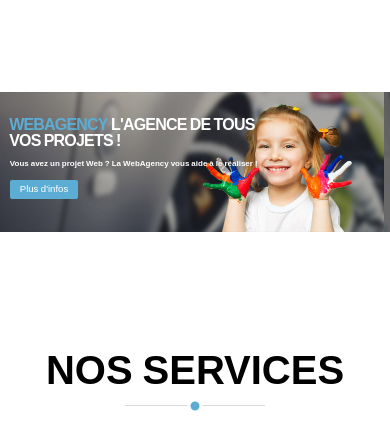
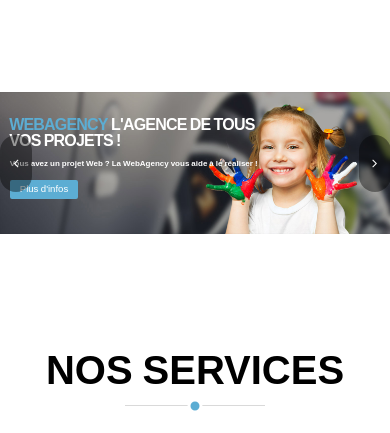
Before and after one commit to aerya973/OpenClassroom, a PHP site: page / in a window 390 px wide. Shown: the part 246-679 px from the top of the page. Run offline with PHP 8.4, Linux system fonts and the light colour scheme.

Commit message:
Avant repositonnement div contact mobile

```diff
--- a/webangency/css/mobile.css
+++ b/webangency/css/mobile.css
@@ -34,12 +34,47 @@
 		margin: 0;
 		position: static;
 	}
-	li.fille {
-		width: auto;
+	#slide img {
+		width: 100%;
+	}
+	.fille {
 		margin-right: -4%;
 	}
+	.garcon {
+		display: none;
+	}
+	.fa.fa-angle-right.fa-2x {
+		z-index: 2;
+		background: rgba(0, 0, 0, .4);
+		color: #fff;
+		text-decoration: none;
+		height: 57px;
+		width: 32px;
+		border-radius: 45px;
+		position: absolute;
+		top: 45%;
+		left: 92%;
+		display: flex;
+		align-items: center;
+		justify-content: center;
+	}
+	.fa.fa-angle-left.fa-2x {
+		z-index: 2;
+		background: rgba(0, 0, 0, .4);
+		color: #fff;
+		text-decoration: none;
+		height: 57px;
+		width: 32px;
+		border-radius: 45px;
+		position: absolute;
+		top: 45%;
+		left: 0%;
+		display: flex;
+		align-items: center;
+		justify-content: center;
+	}
 	#slide img {
-		width: 400px;
+		width: 100%;
 	}
 	#slidetext h1 {
 		position: absolute;
--- a/webangency/css/style.css
+++ b/webangency/css/style.css
@@ -195,6 +195,14 @@ nav a:hover {
 	animation-duration: 10s;
 	animation-iteration-count: infinite;
 	animation-timing-function: ease-in-out;
+}
+
+.fa.fa-angle-right.fa-2x {
+	display: none;
+}
+
+.fa.fa-angle-left.fa-2x {
+	display: none;
 }
 
 @media screen and (min-width: 1223px) {
@@ -577,7 +585,7 @@ iframe {
 .box {
 	background-color: rgba(255, 255, 255, 0.7);
 	z-index: 2;
-	left: 900px;
+	left: 65%;
 	padding-bottom: 10px;
 	padding-left: 15px;
 	padding-top: 5px;
@@ -587,6 +595,7 @@ iframe {
 	border: 2px solid rgba(255, 255, 255, 0.7);
 	border-radius: 2px;
 	z-index: 1;
+	margin-top: 7%;
 }
 
 .box p {
--- a/webangency/index.html
+++ b/webangency/index.html
@@ -28,7 +28,12 @@
 	<!-- Slider -->
 	<div id="slideshow">
 		<ul id="slide">
-			<li class="fille"><img src="images/slider/bg1.jpg"></li>
+			<li class="fille">
+				<img src="images/slider/bg1.jpg">
+				<i class="fa fa-angle-right fa-2x"></i>
+				<i class="fa fa-angle-left fa-2x"></i>
+
+			</li>
 			<li class="garcon"><img src="images/slider/bg2.jpg"></li>
 		</ul>
 		<div id="slidetext">
```
